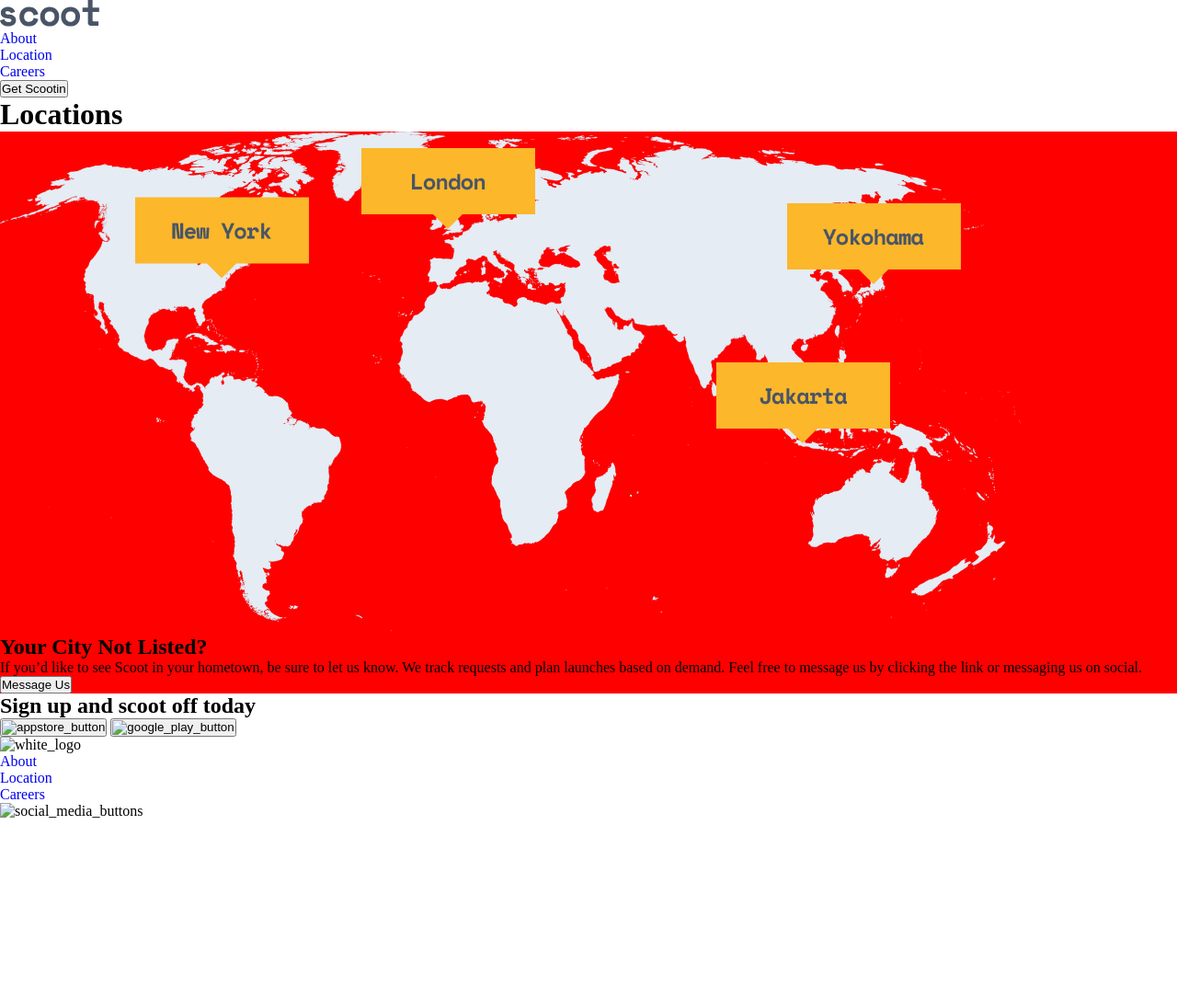
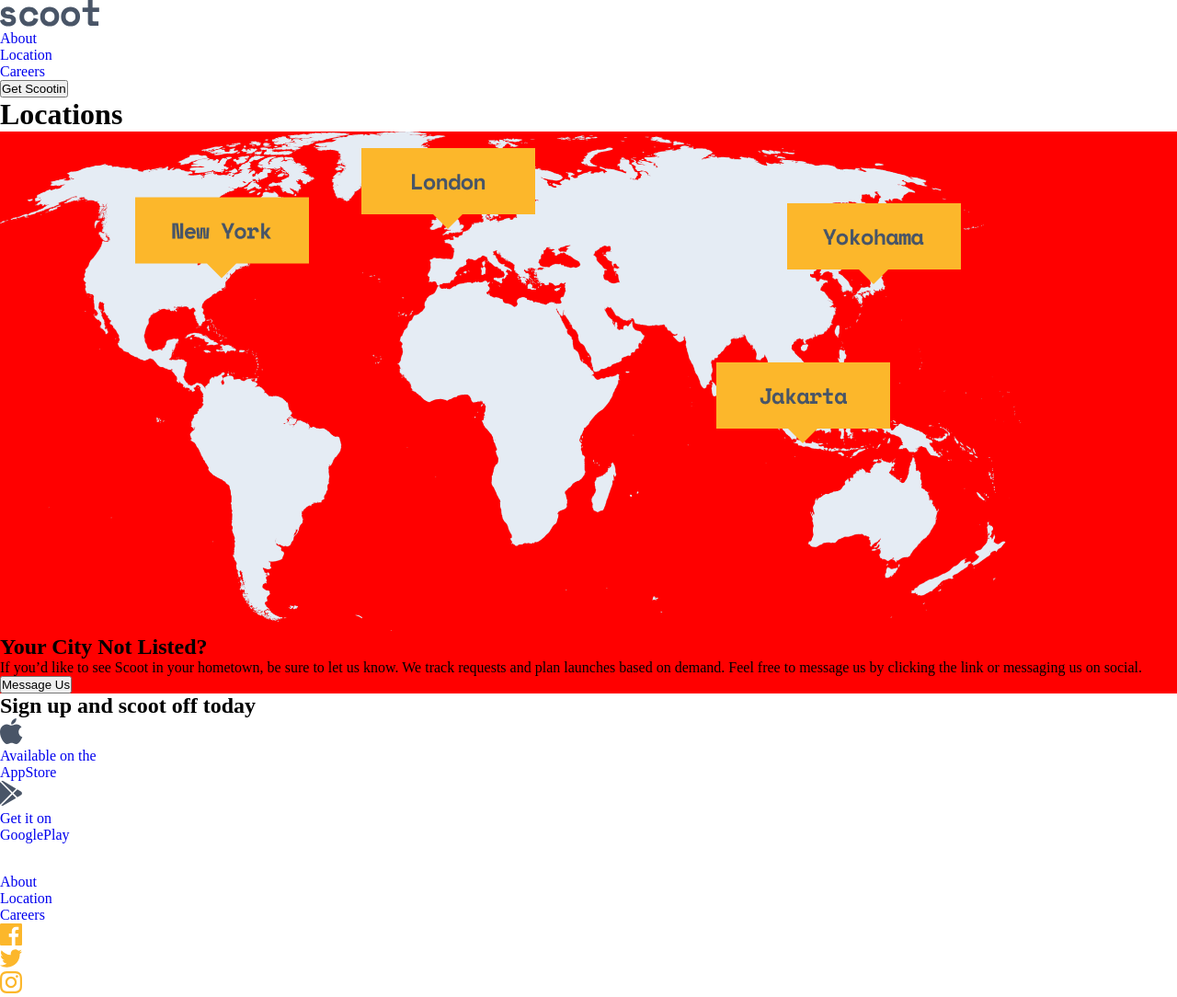
Before and after one commit to Neogiciaa/Scoot-Project, a website: page pages/location.html in a window 1280 px wide. Shown: the whole page at 92% size. Before the commit the page ends 891 px from the top, so only its background shows below. Drawn offline with Linux system fonts and the light colour scheme.

Commit message:
Added footer structure to : about, location and careers html files

```diff
--- a/pages/location.html
+++ b/pages/location.html
@@ -52,35 +52,41 @@
 </main>
 
 <footer>
-    <div class="top_footer">
-        <div>
+    <div class="top-footer">
+        <div class="top-footer-title">
             <h2>Sign up and scoot off today</h2>
         </div>
-        <div>
-            <button class="btn_apple">
-                <picture>
-                    <img src="../assets/app_store_btn.png" alt="appstore_button">
-                </picture>
-            </button>
-            <button class="btn_google_play">
-                <picture>
-                    <img src="../assets/google_play_btn.png" alt="google_play_button">
-                </picture>
-            </button>
+        <div class="store-buttons-container">
+            <a class="top-footer-button apple-button" href="https://www.apple.com/be-fr/store">
+                <img src="../assets/apple-logo.svg" alt="apple-logo">
+                <div class="store-button-text">
+                    <p class="store-button-first-line-text">Available on the</p>
+                    <p class="store-button-second-line-text">AppStore</p>
+                </div>
+            </a>
+            <a class="top-footer-button google-button" href="https://play.google.com/store/games?hl=en_US">
+                <img src="../assets/google-play-logo.svg" alt="google-play-logo">
+                <div class="store-button-text">
+                    <p class="store-button-first-line-text">Get it on</p>
+                    <p class="store-button-second-line-text">GooglePlay</p>
+                </div>
+            </a>
         </div>
     </div>
-    <div class="bottom_footer">
-        <picture>
-            <img src="../assets/logo_white.png" alt="white_logo">
-        </picture>
-        <nav>
+    <div class="bottom-footer">
+        <nav class="pages-navbar">
+            <a href="home.html" title="scoot">
+                <picture>
+                    <img src="../assets/logo-white.svg" alt="white_scoot_logo">
+                </picture>
+            </a>
             <ul>
                 <li>
                     <a href="about.html">About</a>
                 </li>
 
                 <li>
-                    <a href="#">Location</a>
+                    <a href="location.html">Location</a>
                 </li>
 
                 <li>
@@ -88,9 +94,31 @@
                 </li>
             </ul>
         </nav>
-        <picture>
-            <img src="../assets/social_media_btns.png" alt="social_media_buttons">
-        </picture>
+        <nav class="social-media-navbar">
+            <ul>
+                <li>
+                    <a href="https://www.facebook.com/" title="facebook">
+                        <picture>
+                            <img src="../assets/facebook-logo.svg" alt="facebook_logo_button">
+                        </picture>
+                    </a>
+                </li>
+                <li>
+                    <a href="https://x.com/" title="x">
+                        <picture>
+                            <img src="../assets/x-logo.svg" alt="x_logo_button">
+                        </picture>
+                    </a>
+                </li>
+                <li>
+                    <a href="https://www.instagram.com/" title="instagram">
+                        <picture>
+                            <img src="../assets/instagram-logo.svg" alt="instagram_logo_button">
+                        </picture>
+                    </a>
+                </li>
+            </ul>
+        </nav>
     </div>
 </footer>
 </body>
```
Also changed, not shown: pages/about.html (+50 -22 lines), pages/careers.html (+50 -23 lines).
